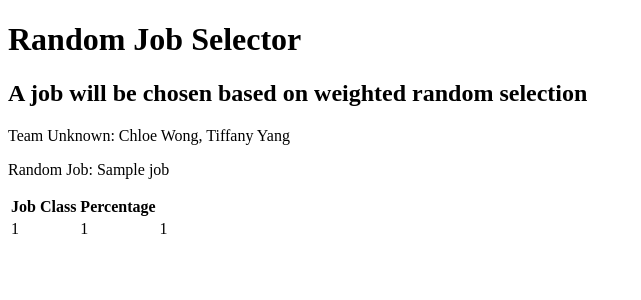
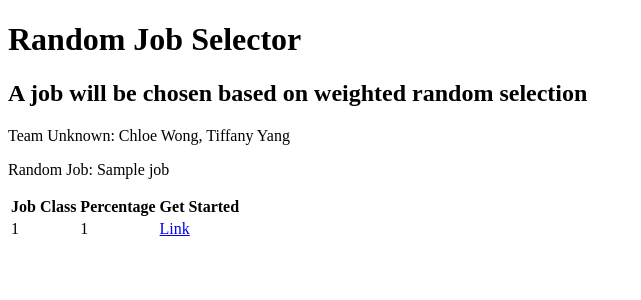
Before and after one commit to chloepwong/softdev, a Flask app: template 13_tempwork/templates/tablified.html in a window 1280 px wide. Shown: the top 300 px of the page, without its empty margins (0-641 px from the left). Run offline with Flask 3, Linux system fonts and the light colour scheme; the template is opened without the code that fills it: most values are stand-ins (such as "Sample title", 1, 10 or a date in 2020).

Commit message:
updated tablified.html

```diff
--- a/13_tempwork/templates/tablified.html
+++ b/13_tempwork/templates/tablified.html
@@ -21,6 +21,7 @@ Time Spent: 2 hr
   <tr>
     <th>Job Class</th>
     <th>Percentage</th>
+    <th>Get Started</th>
   </tr>
   {% for i in range(job_info[categories[0]]|length) %}
     <tr>
@@ -31,7 +32,7 @@ Time Spent: 2 hr
         {{ job_info[categories[1]][i] }}
       </td>
       <td>
-        {{ job_info[categories[2]][i] }}
+        <a href="{{ job_info[categories[2]][i] }}"> Link </a>
       </td>
     </tr>
   {% endfor %}
```
